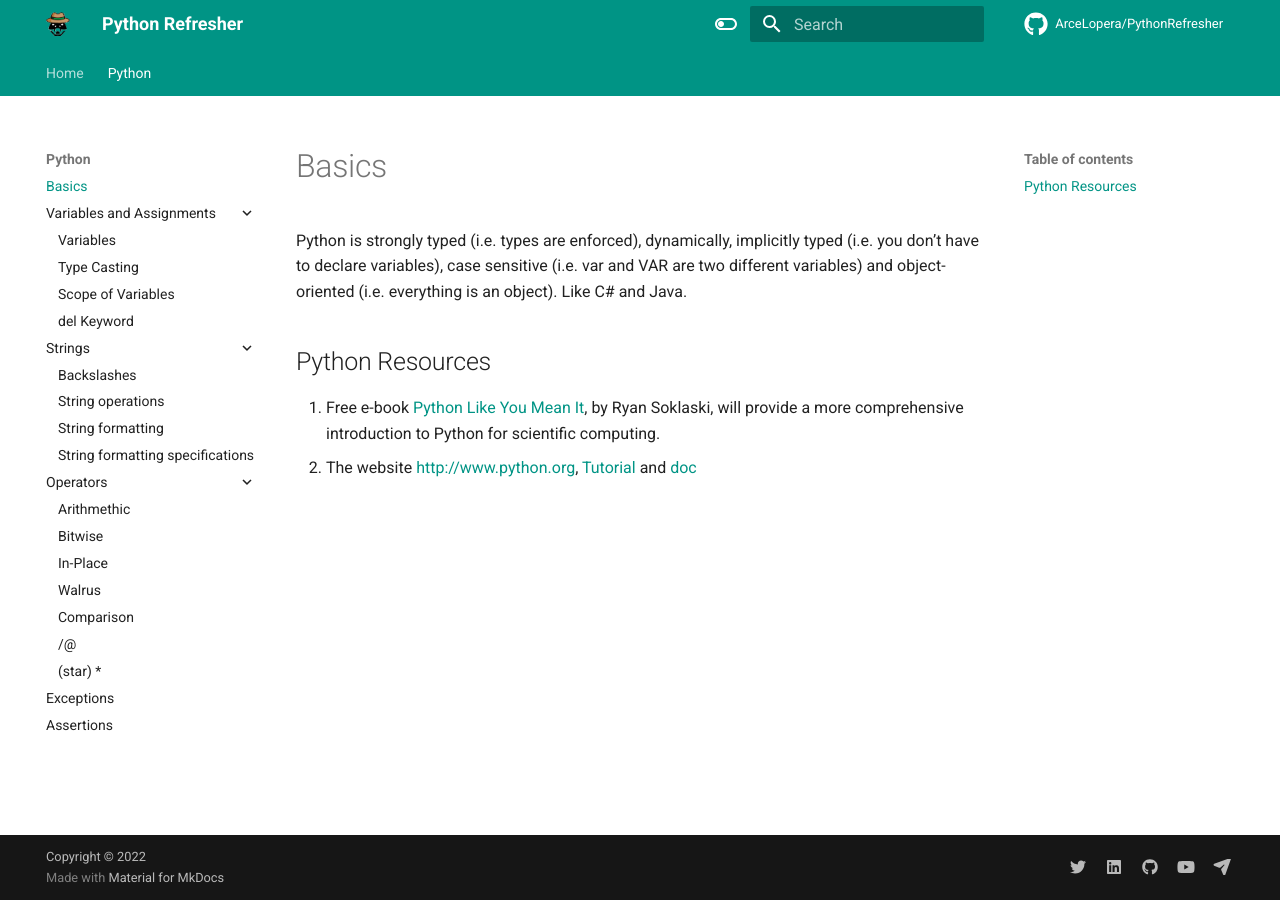
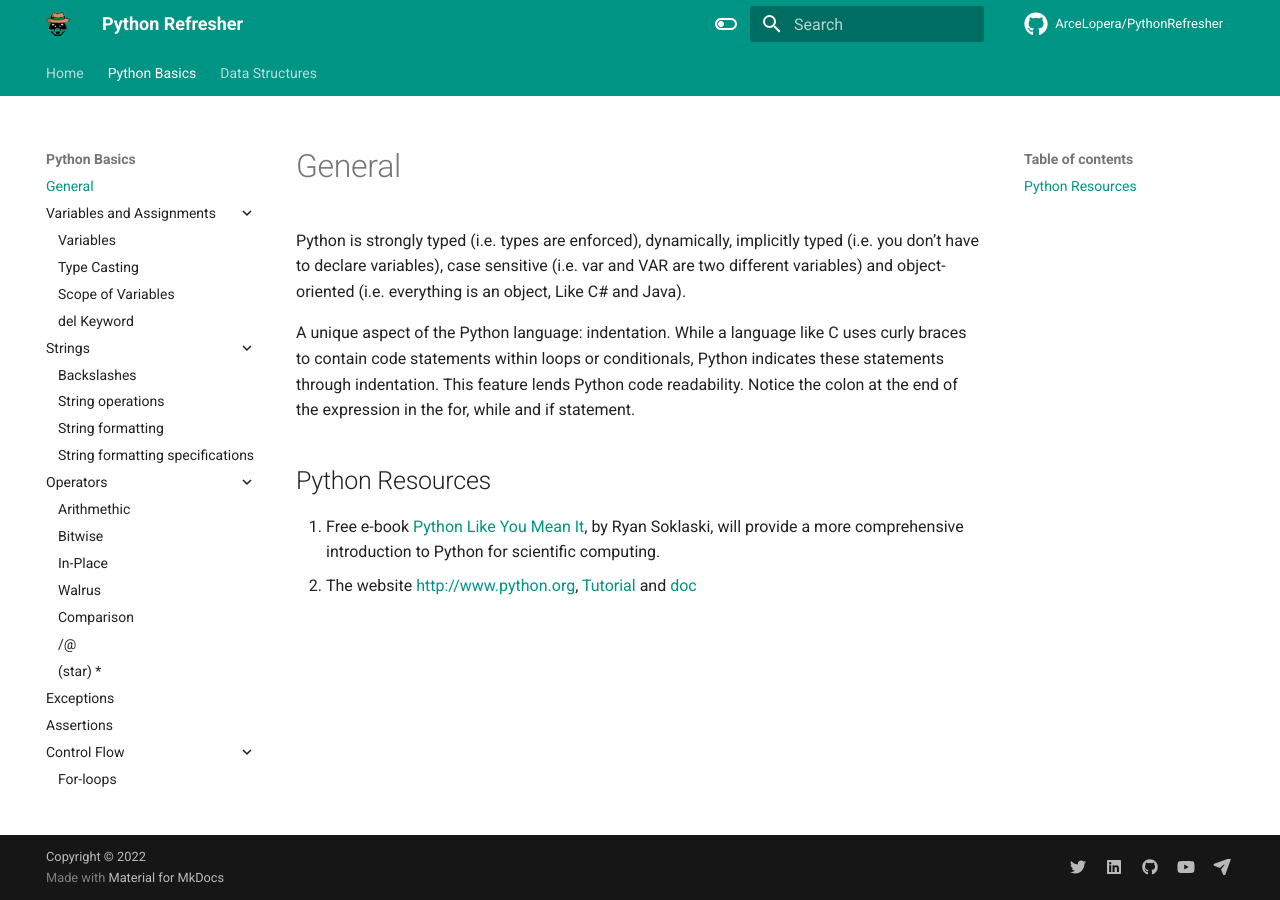
Before and after one commit to ArceLopera/PythonRefresher, an MkDocs documentation site: the page built from docs/pythonRefresh.md, in a window 1280 px wide. Built offline with MkDocs 1.6.1 and Material for MkDocs 9.7.7, drawn with Linux system fonts in a browser that asks for light colours; comment, search, counter and statistics services are not loaded.

Commit message:
Update content

```diff
--- a/docs/pythonRefresh.md
+++ b/docs/pythonRefresh.md
@@ -1,4 +1,6 @@
-Python is strongly typed (i.e. types are enforced), dynamically, implicitly typed (i.e. you don’t have to declare variables), case sensitive (i.e. var and VAR are two different variables) and object-oriented (i.e. everything is an object). Like C# and Java.
+Python is strongly typed (i.e. types are enforced), dynamically, implicitly typed (i.e. you don’t have to declare variables), case sensitive (i.e. var and VAR are two different variables) and object-oriented (i.e. everything is an object, Like C# and Java).
+
+A unique aspect of the Python language: indentation. While a language like C uses curly braces to contain code statements within loops or conditionals, Python indicates these statements through indentation.  This feature lends Python code readability. Notice the colon at the end of the expression in the for, while and if statement.
 
 ## Python Resources
 
--- a/mkdocs.yml
+++ b/mkdocs.yml
@@ -90,8 +90,8 @@ extra_javascript:
 # Page tree
 nav:
   - Home: index.md
-  - Python:
-     - Basics: pythonRefresh.md
+  - Python Basics:
+     - General: pythonRefresh.md
      - Variables and Assignments:
         - Variables: PR/pyVar1.md
         - Type Casting: PR/pyVar2.md
@@ -112,3 +112,7 @@ nav:
         - (star) *: PR/pyOp7.md
      - Exceptions: PR/pyExp.md
      - Assertions: PR/pyAsser.md
+     - Control Flow:
+        - For-loops: PR/pyfor.md
+  - Data Structures:
+     - General : DS/pyDS.md
```
Also changed, not shown: docs/DS/pyDS.md (added, +45 -0 lines), docs/PR/pyfor.md (added, +90 -0 lines).
